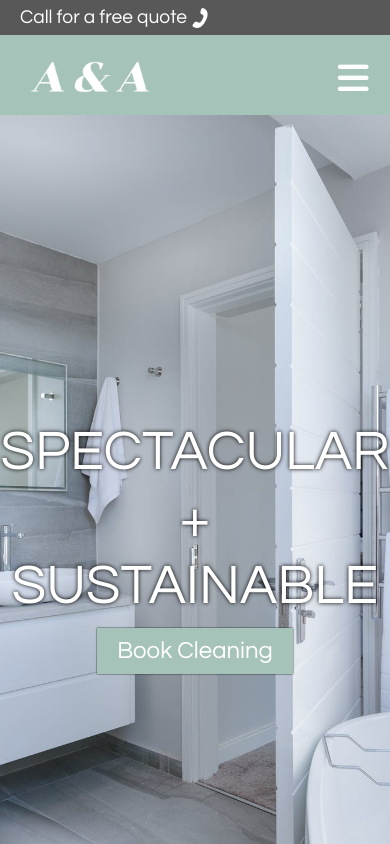
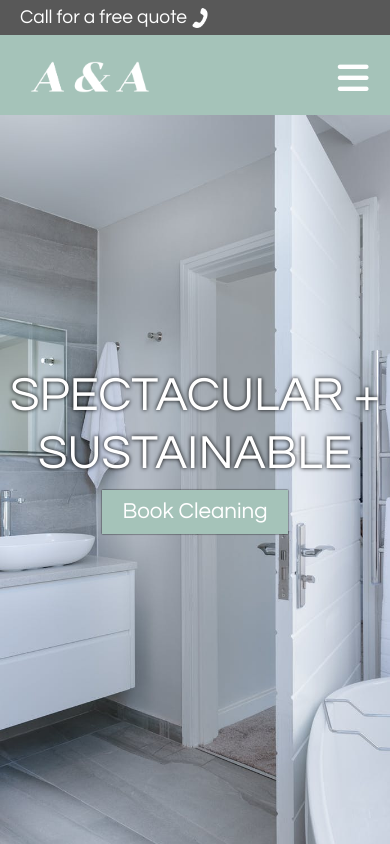
Before and after one commit to natealmeida185/AA-Cleaning-Website, a React (Create React App) app: page / in a window 390 px wide. Shown: the top 844 px of the page. Built offline with nearby package versions, Linux system fonts and the light colour scheme.

Commit message:
commit to 'master'

```diff
--- a/src/components/carousel/carousel.style.css
+++ b/src/components/carousel/carousel.style.css
@@ -23,7 +23,7 @@
     border: none;
     box-shadow: 0px 0px 1.5px #000000;
     padding: 5px 20px 5px 20px;
-    font-size: 1.5em;
+    font-size: 1.4em;
 }
 
 .header button:hover {
@@ -40,9 +40,15 @@
 }
 
 /* Media Query (Carousel) */
+@media (max-width: 1210px) {
+    #main-img {
+        margin-top: 80px;
+    }
+}
+
 @media (max-width: 1080px) {
     .header h1 {
-        font-size: 3.8em;
+        font-size: 3.5em;
     }
 }
 
@@ -51,24 +57,18 @@
         margin-top: -66vh;
     }
     .header h1 {
-        font-size: 4.5em;
+        font-size: 4em;
     }
 }
 
 @media (max-width: 767.5px) {
-    .header {
-        margin-top: -64vh;
-    }
     .header h1 {
-        font-size: 4em;
-    }
-    #main-img {
-        margin-top: 115px;
+        font-size: 3.8em;
     }
 }
 
 @media (max-width: 550px) {
     .header h1 {
-        font-size: 3.5em;
+        font-size: 3em;
     }
 }
--- a/src/components/contact-section/modal.js
+++ b/src/components/contact-section/modal.js
@@ -1,5 +1,4 @@
 import React, { useState, useRef } from 'react';
-import {useSpring, animated} from 'react-spring';
 import emailjs from 'emailjs-com';
 import styled from 'styled-components';
 import { MdClose } from 'react-icons/md';
@@ -18,7 +17,6 @@ const Background = styled.div`
 `;
 
 const ModalWrapper = styled.div`
-    margin-top: -300px;
     position: absolute;
     box-shadow: 0 5px 16px rgba(0, 0, 0, 0.2);
     background: #fff;
@@ -49,32 +47,26 @@ const ModalWrapper = styled.div`
     @media (max-height: 720px) {
         height: 500px;
         overflow-y: scroll;
-        margin-top: -250px;
     }
     @media (max-height: 650px) {
         height: 400px;
         overflow-y: scroll;
-        margin-top: -200px;
     }
     @media (max-height: 550px) {
         height: 300px;
         overflow-y: scroll;
-        margin-top: -150px;
     }
     @media (max-height: 450px) {
         height: 200px;
         overflow-y: scroll;
-        margin-top: -100px;
     }
     @media (max-height: 350px) {
         height: 100px;
         overflow-y: scroll;
-        margin-top: -50px;
     }
     @media (max-height: 250px) {
         height: 50px;
         overflow-y: scroll;
-        margin-top: -35px;
     }
 `;
 
@@ -93,17 +85,6 @@ export function Modal( {showModal, setShowModal} ) {
     const modalRef = useRef()
 
     const [isSubmitted, setIsSubmitted] = useState(false);
-
-    const animation = useSpring({
-        config: {
-            duration: 250
-        },
-        opacity: showModal ? 1 : 0,
-        transform: showModal ? `translateY(0%)` : `translateY(-100%)`,
-        width: `100%`,
-        display: `flex`,
-        justifyContent: `center`
-    });
 
     const closeModal = e => {
         if(modalRef.current === e.target) {
@@ -129,7 +110,6 @@ export function Modal( {showModal, setShowModal} ) {
         <>
             {showModal ? (
                 <Background ref={modalRef} onClick={closeModal}>
-                    <animated.div style={animation}>
                     <ModalWrapper showModal={showModal}>
                         <CloseModalButton aria-label='Close modal' onClick={() => setShowModal(prev => !prev)}/>
                             <div className="modal-contact">
@@ -166,7 +146,6 @@ export function Modal( {showModal, setShowModal} ) {
                                 </form>
                             </div>
                         </ModalWrapper>
-                    </animated.div>
                 </Background>
             ) : null}
         </>
```
Also changed, not shown: 1 other file (tests, documents, lock files or other folders).
